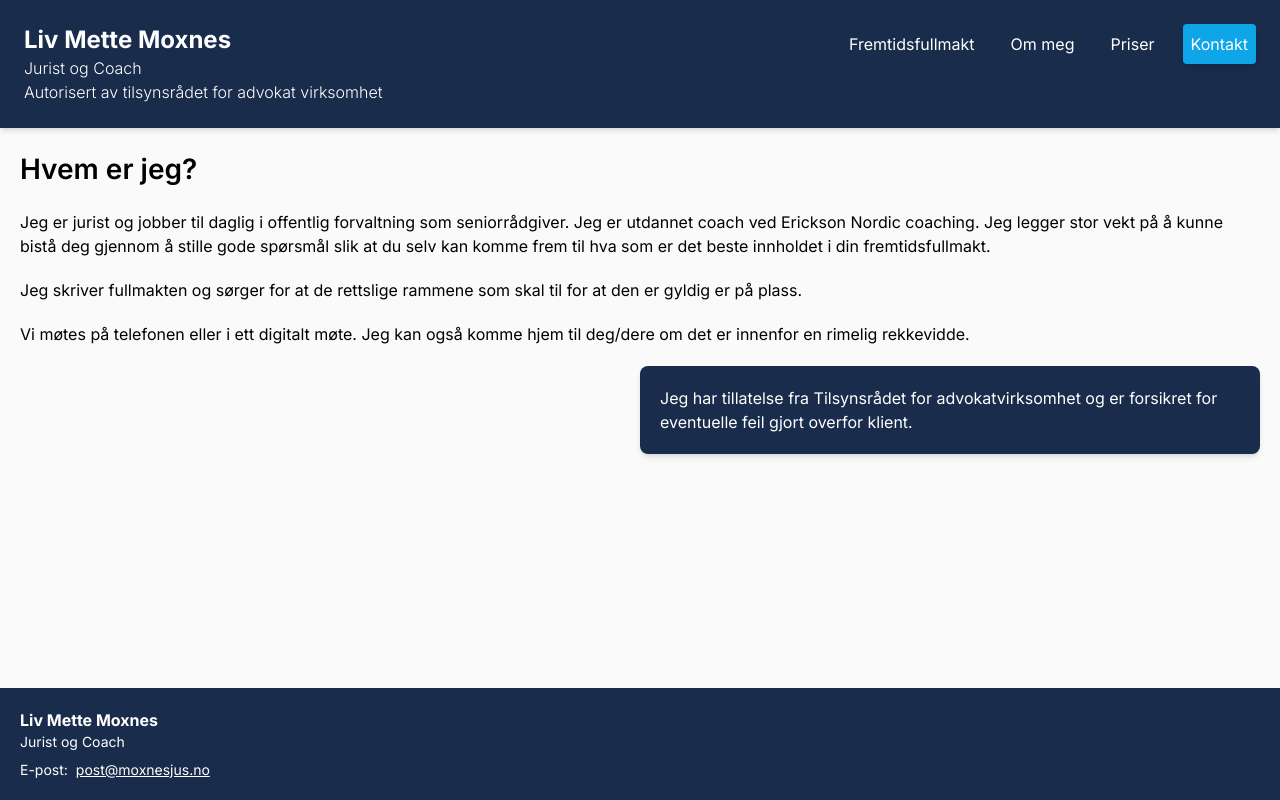
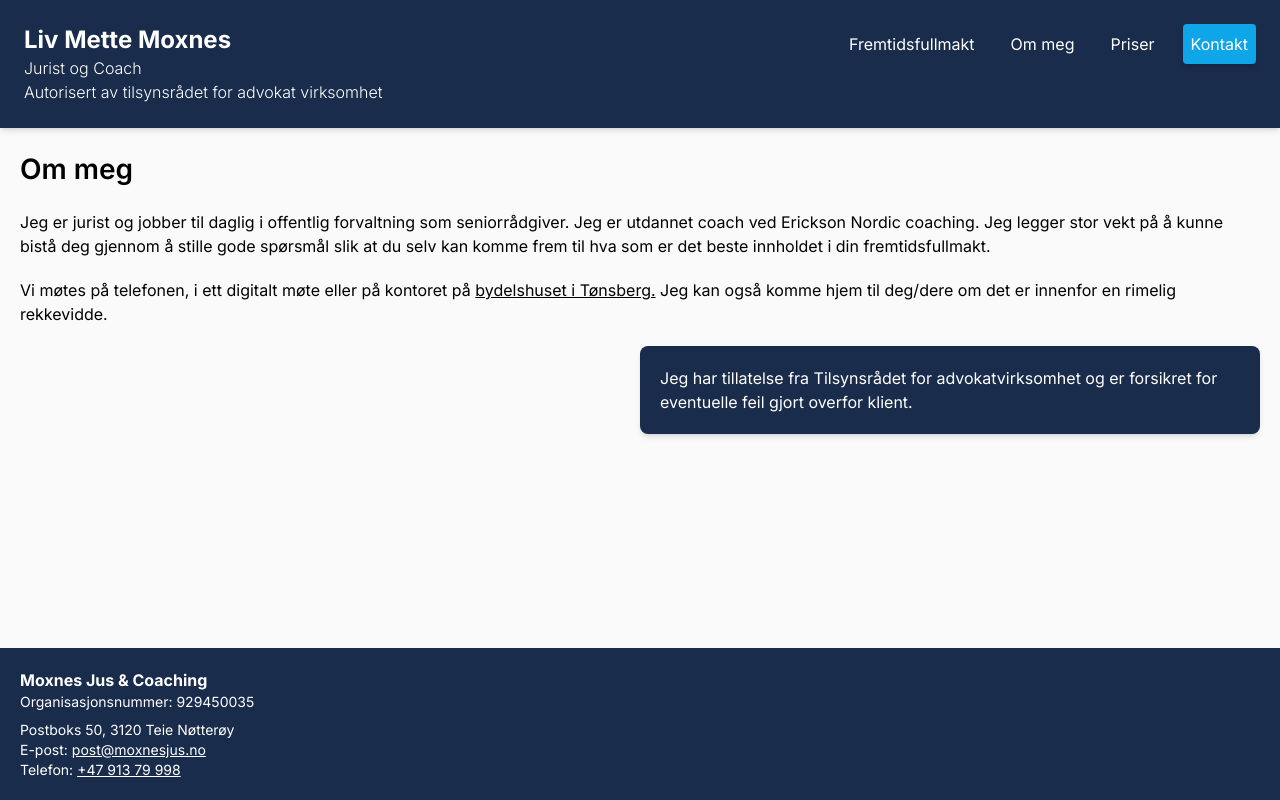
Before and after one commit to ErlingMK/moxnes_webapp, a Next.js app: page /about in a window 1280 px wide. Built offline with nearby package versions, Linux system fonts and the light colour scheme.

Commit message:
Updated footer content and about content

```diff
--- a/src/app/about/page.tsx
+++ b/src/app/about/page.tsx
@@ -3,7 +3,7 @@ import Panel from "../components/Panel";
 export default function Page() {
   return (
     <div className={"flex flex-col gap-5 p-5"}>
-      <h2 className={"text-lg font-semibold"}>Hvem er jeg?</h2>
+      <h2 className={"text-lg font-semibold"}>Om meg</h2>
       <p>
         Jeg er jurist og jobber til daglig i offentlig forvaltning som
         seniorrådgiver. Jeg er utdannet coach ved Erickson Nordic coaching. Jeg
@@ -12,12 +12,17 @@ export default function Page() {
         fremtidsfullmakt.
       </p>
       <p>
-        Jeg skriver fullmakten og sørger for at de rettslige rammene som skal
-        til for at den er gyldig er på plass.
-      </p>
-      <p>
-        Vi møtes på telefonen eller i ett digitalt møte. Jeg kan også komme hjem
-        til deg/dere om det er innenfor en rimelig rekkevidde.
+        Vi møtes på telefonen, i ett digitalt møte eller på kontoret på{" "}
+        <a
+          rel="noreferrer noopener"
+          target="_blank"
+          className="underline"
+          href="https://www.google.com/maps/place/Bydelshuset/@59.2700181,10.4075876,15z/data=!4m2!3m1!1s0x0:0x5353ad55bbe87bb5?sa=X&ved=1t:2428&ictx=111"
+        >
+          bydelshuset i Tønsberg.
+        </a>{" "}
+        Jeg kan også komme hjem til deg/dere om det er innenfor en rimelig
+        rekkevidde.
       </p>
       <Panel
         content={
--- a/src/app/components/Footer.tsx
+++ b/src/app/components/Footer.tsx
@@ -1,15 +1,21 @@
 export default function Footer() {
   return (
     <div className="flex flex-col bg-main-blue text-white p-5">
-      <p className={"font-bold"}>Liv Mette Moxnes</p>
-      <p className={"text-sm"}>Jurist og Coach</p>
-      <p className={"mt-2 text-sm"}>
+      <p className={"font-bold"}>Moxnes Jus & Coaching</p>
+      <p className={"text-sm"}>Organisasjonsnummer: 929450035</p>
+
+      <p className={"mt-2 text-sm"}>Postboks 50, 3120 Teie Nøtterøy</p>
+      <p className={"text-sm"}>
         <span>E-post:</span>
-        <a
-          className="ml-2 underline text-white"
-          href={"mailto:post@moxnesjus.no"}
-        >
+        <a className="ml-1 underline " href={"mailto:post@moxnesjus.no"}>
           post@moxnesjus.no
+        </a>
+      </p>
+
+      <p className="text-sm">
+        <span>Telefon:</span>
+        <a className="ml-1 underline" href={"tel:91379998"}>
+          +47 913 79 998
         </a>
       </p>
     </div>
--- a/src/app/fremtidsfullmakt/page.tsx
+++ b/src/app/fremtidsfullmakt/page.tsx
@@ -3,6 +3,7 @@ import Panel from "../components/Panel";
 export default function Page() {
   return (
     <div className="flex flex-col gap-5 p-5">
+      <h2 className={"text-lg font-semibold"}>Fremtidsfullmakt</h2>
       <p>
         Når du gir en annen eller andre en fullmakt, gir du dem rett til å
         opptre på dine vegne i de forholdene som er beskrevet i fullmakten. Den
--- a/src/app/prices/page.tsx
+++ b/src/app/prices/page.tsx
@@ -3,9 +3,8 @@ export default function Page() {
     <div className={"flex flex-col gap-5 p-5"}>
       <h2 className={"text-lg font-semibold"}>Priser</h2>
       <p>
-        Priser for utarbeidelse av fremtidsfullmakt er 1200kr per time pluss
-        moms. Det vil føres timeliste og det vil faktureres for hver påbegynte
-        halvtime.
+        Pris for opprettelse av framtidsfullmakt kr. 1000,- per time pluss moms.
+        Det vil bli fakturert per påbegynte halve time.
       </p>
       <p>
         Det kan avtales en fast pris om du ønsker det. Prisen vil da fastsettes
```
